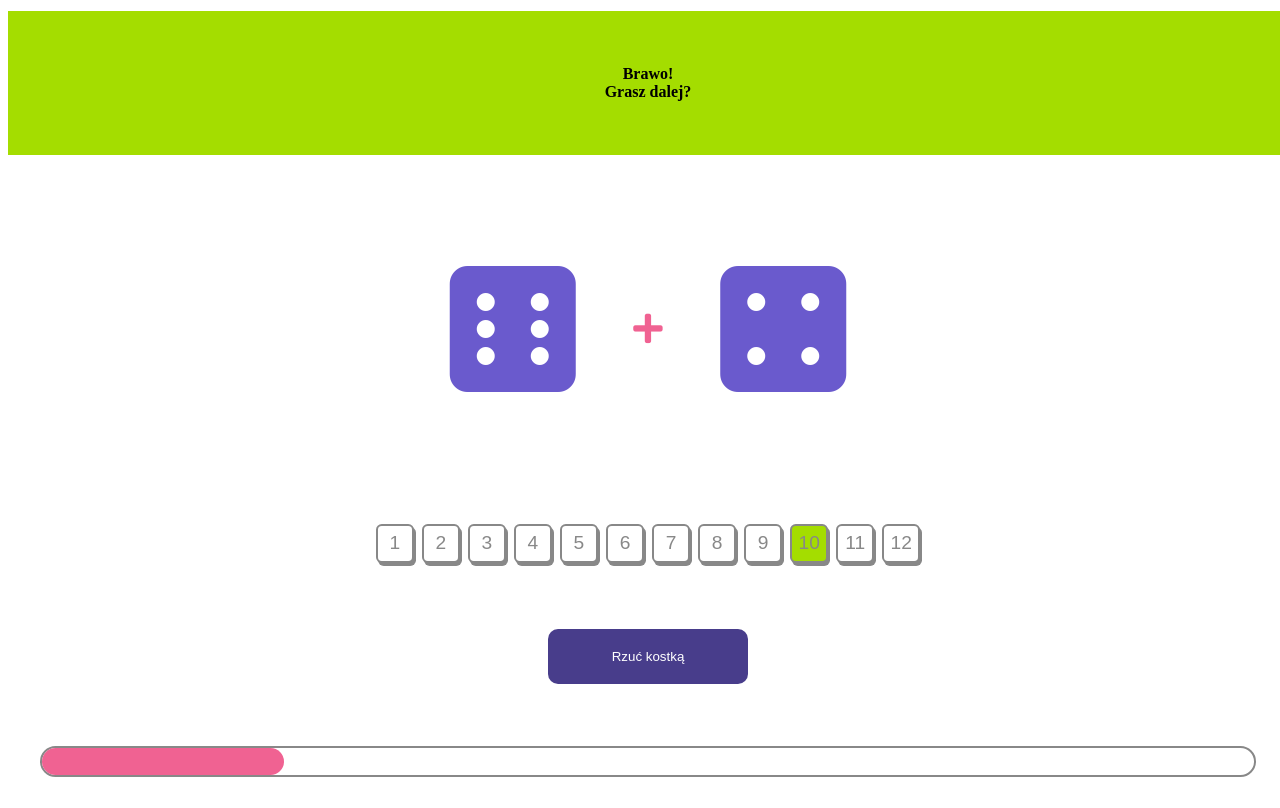
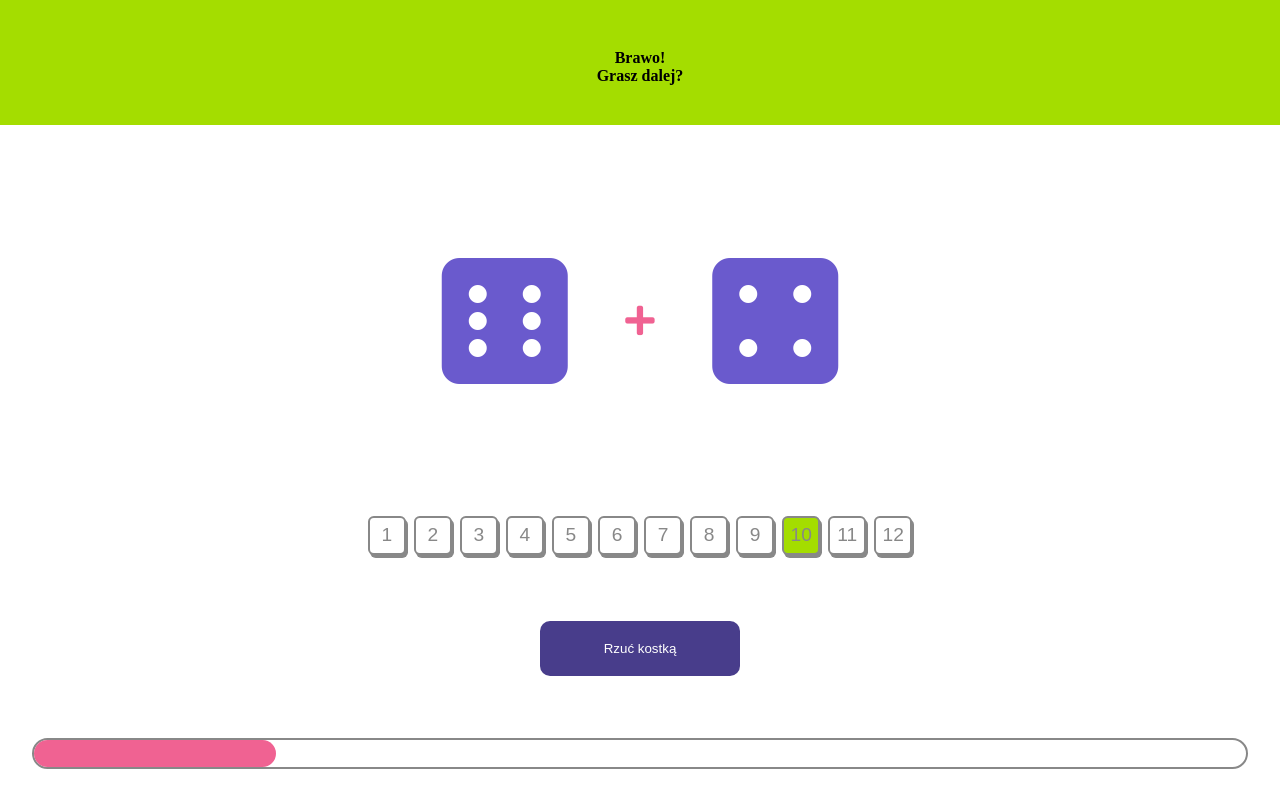
Before and after one commit to KasiaKinga/math-for-pola, a React (Create React App) app: page / in a window 1280 px wide. Both pictures are taken after a click on the button "10". Built offline with nearby package versions, Linux system fonts and the light colour scheme.

Commit message:
slider looks right

```diff
--- a/src/CorrectElement.css
+++ b/src/CorrectElement.css
@@ -3,11 +3,18 @@
   justify-content: center;
   align-items: center;
   background: #a4dd00;
+  /* border: 2px solid blue; */
+}
+
+.CorrectBar h1 {
   color: white;
-  min-width: 100%;
-  height: 9em;
+  height: 6em;
   color: "black";
   font-size: 1em;
   text-align: center;
   color: black;
+  display: flex;
+  align-items: center;
+  justify-content: center;
+  /* border: 2px solid black; */
 }
--- a/src/CorrectElement.js
+++ b/src/CorrectElement.js
@@ -9,9 +9,9 @@ function CorrectElement() {
   });
 
   return (
-    <div style={{ background: "#a4dd00" }}>
+    <div className="CorrectBar">
       <animated.div style={props}>
-        <h1 className="CorrectBar">
+        <h1>
           Brawo! <br />
           Grasz dalej?
         </h1>
--- a/src/IncorrectElement.css
+++ b/src/IncorrectElement.css
@@ -3,9 +3,17 @@
   justify-content: center;
   align-items: center;
   background: lightskyblue;
-  width: 100%;
-  height: 9em;
-  color: "white";
+}
+
+.IncorrectBar h1 {
+  color: white;
+  height: 6em;
+  color: "black";
   font-size: 1em;
   text-align: center;
+  color: "white";
+  display: flex;
+  align-items: center;
+  justify-content: center;
+  /* border: 2px solid black; */
 }
--- a/src/IncorrectElement.js
+++ b/src/IncorrectElement.js
@@ -9,9 +9,9 @@ function IncorrectElement() {
   });
 
   return (
-    <div style={{ background: "lightskyblue" }}>
+    <div className="IncorrectBar">
       <animated.div style={props}>
-        <h1 className="IncorrectBar">
+        <h1>
           Jesteś blisko. <br />
           Spróbuj policzyć jeszcze raz
         </h1>
--- a/src/index.css
+++ b/src/index.css
@@ -12,3 +12,9 @@ html,
 body {
   overflow: hidden;
 }
+
+body {
+  margin: 0px;
+  padding: 0px;
+  /* border: 2px solid red; */
+}
```
